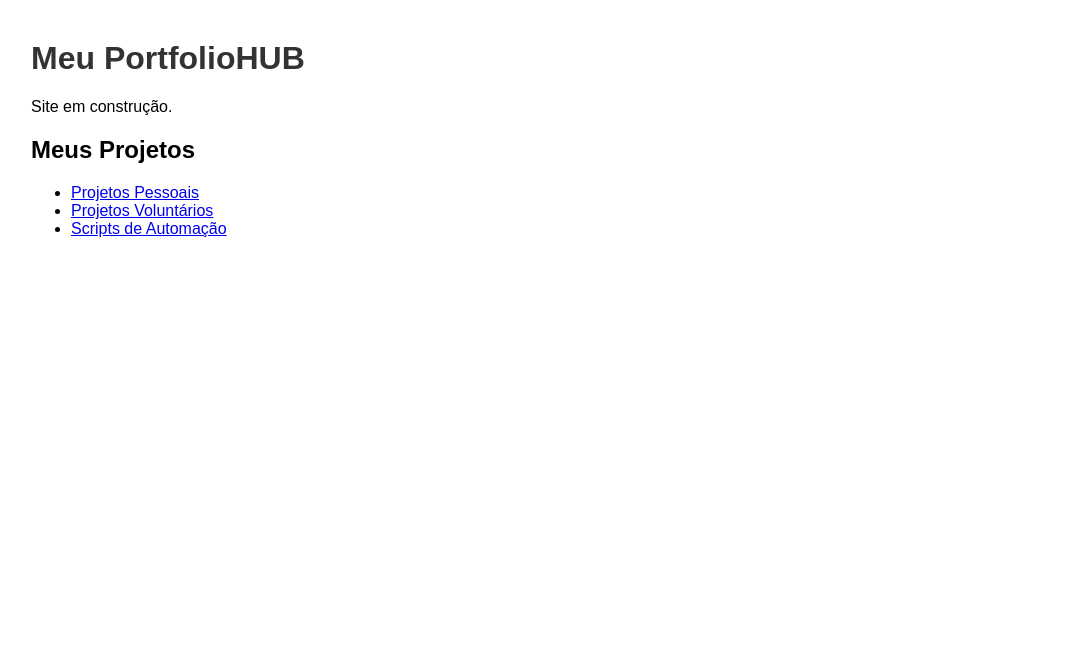
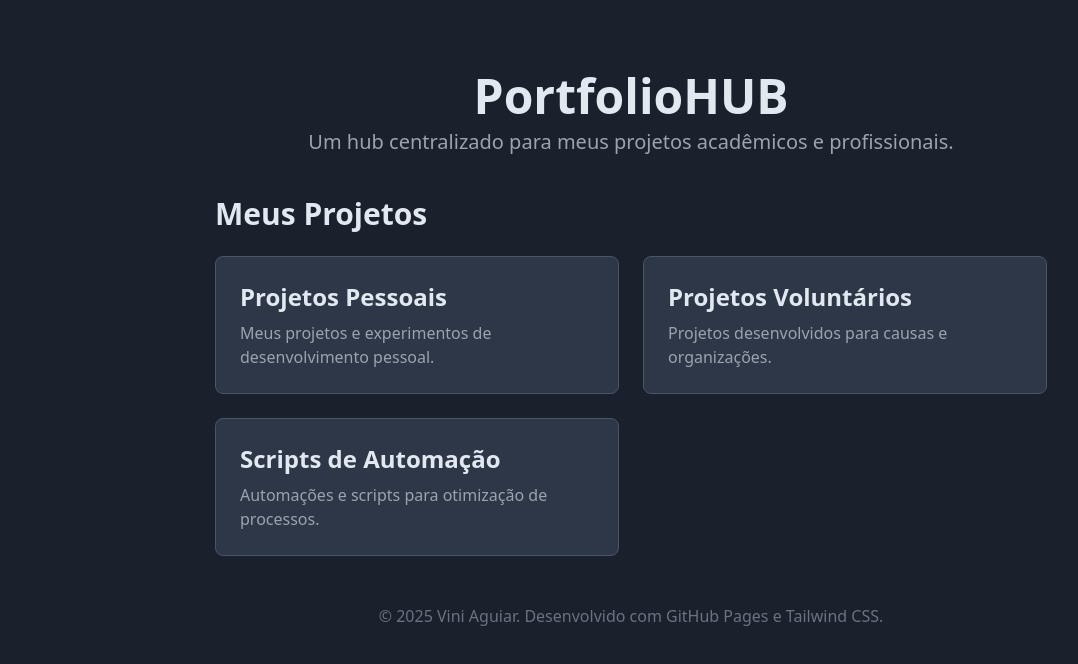
Before and after one commit to ViniAguiarBen/portfolioHub, a plain HTML site: page index.html in a window 1280 px wide. Shown: the whole page, without its empty margins (9-1087 px from the left). Drawn offline with nearby package versions, Linux system fonts and the light colour scheme.

Commit message:
Update index.html

```diff
--- a/index.html
+++ b/index.html
@@ -4,20 +4,64 @@
     <meta charset="UTF-8">
     <meta name="viewport" content="width=device-width, initial-scale=1.0">
     <title>PortfolioHUB - Vini Aguiar</title>
+    <script src="https://cdn.tailwindcss.com"></script>
+    <script>
+        tailwind.config = {
+            theme: {
+                extend: {
+                    colors: {
+                        'fundo': '#1a202c',
+                        'card': '#2d3748',
+                        'texto': '#e2e8f0',
+                        'borda': '#4a5568',
+                    }
+                }
+            }
+        }
+    </script>
     <style>
-        body { font-family: Arial, sans-serif; margin: 40px; }
-        h1 { color: #333; }
+        body {
+            background-color: #1a202c; /* Cor 'fundo' */
+        }
     </style>
 </head>
-<body>
-    <h1>Meu PortfolioHUB</h1>
-    <p>Site em construção.</p>
+<body class="bg-fundo text-texto">
 
-    <h2>Meus Projetos</h2>
-    <ul>
-        <li><a href="projetos-pessoais/">Projetos Pessoais</a></li>
-        <li><a href="projetos-voluntarios/plataforma-doacoes-shalom/">Projetos Voluntários</a></li>
-        <li><a href="scripts-automacao/processador-formularios-iqvc/">Scripts de Automação</a></li>
-    </ul>
+    <div class="container mx-auto max-w-4xl p-8">
+
+        <header class="text-center my-10">
+            <h1 class="text-5xl font-bold mb-2">PortfolioHUB</h1>
+            <p class="text-xl text-gray-400">Um hub centralizado para meus projetos acadêmicos e profissionais.</p>
+        </header>
+
+        <main>
+            <h2 class="text-3xl font-semibold mb-6">Meus Projetos</h2>
+
+            <div class="grid grid-cols-1 md:grid-cols-2 gap-6">
+
+                <a href="projetos-pessoais/" class="block p-6 bg-card rounded-lg border border-borda hover:bg-gray-700 transition-colors duration-300">
+                    <h3 class="text-2xl font-bold mb-2">Projetos Pessoais</h3>
+                    <p class="text-gray-400">Meus projetos e experimentos de desenvolvimento pessoal.</p>
+                </a>
+
+                <a href="projetos-voluntarios/plataforma-doacoes-shalom/" class="block p-6 bg-card rounded-lg border border-borda hover:bg-gray-700 transition-colors duration-300">
+                    <h3 class="text-2xl font-bold mb-2">Projetos Voluntários</h3>
+                    <p class="text-gray-400">Projetos desenvolvidos para causas e organizações.</p>
+                </a>
+
+                <a href="scripts-automacao/processador-formularios-iqvc/" class="block p-6 bg-card rounded-lg border border-borda hover:bg-gray-700 transition-colors duration-300">
+                    <h3 class="text-2xl font-bold mb-2">Scripts de Automação</h3>
+                    <p class="text-gray-400">Automações e scripts para otimização de processos.</p>
+                </a>
+
+                </div>
+        </main>
+
+        <footer class="text-center text-gray-500 mt-12">
+            <p>&copy; 2025 Vini Aguiar. Desenvolvido com GitHub Pages e Tailwind CSS.</p>
+        </footer>
+
+    </div>
+
 </body>
 </html>
```
